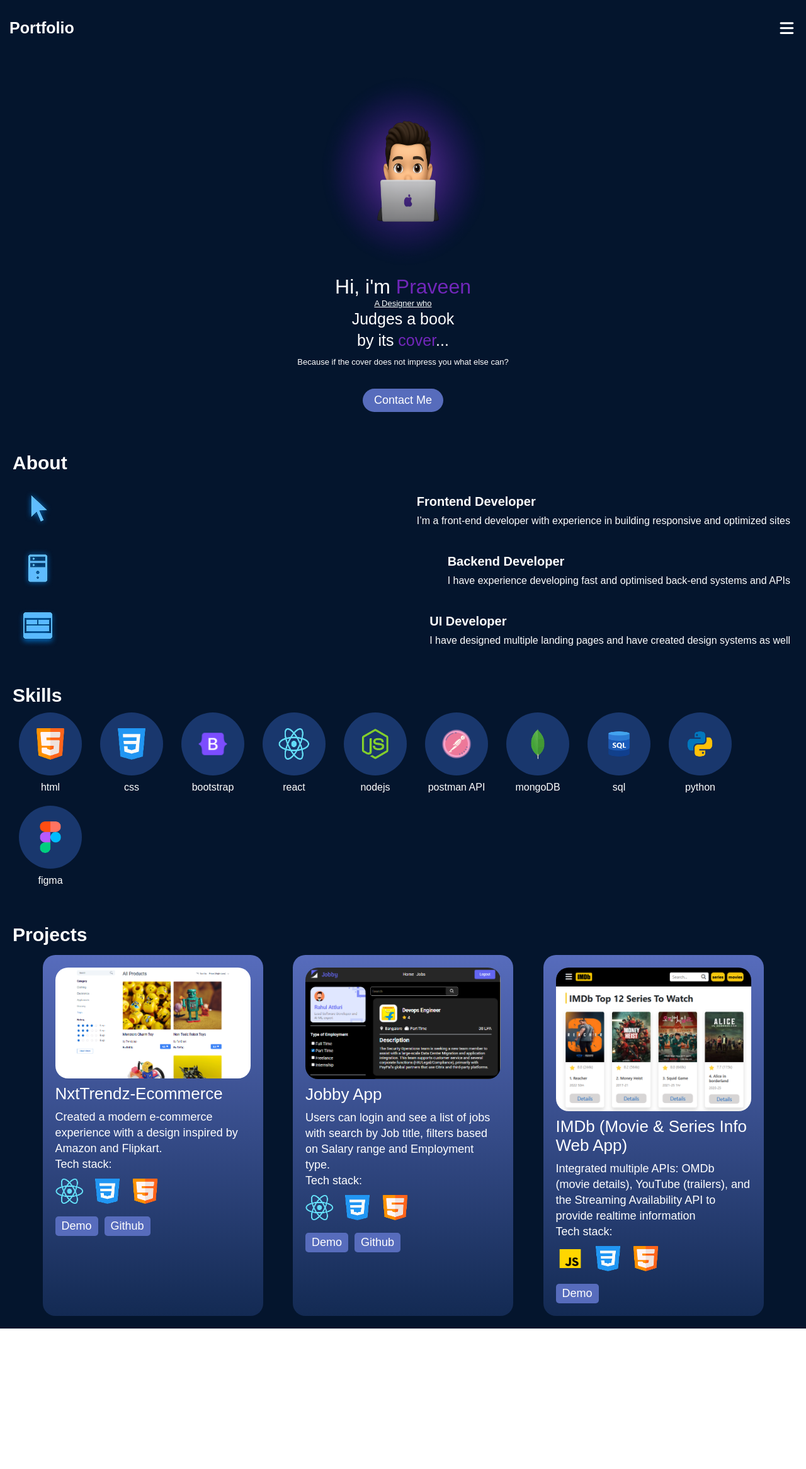
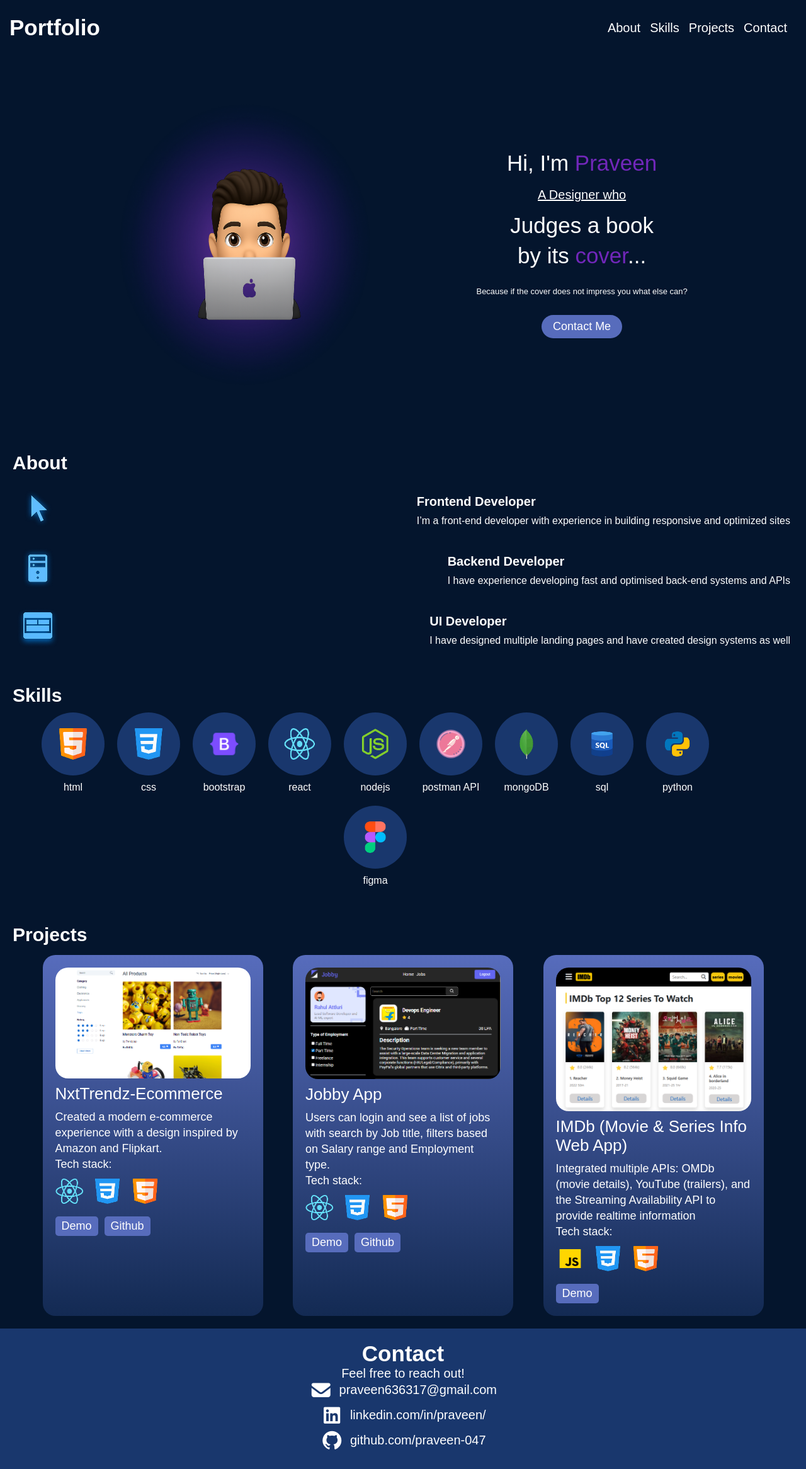
Before and after one commit to praveen-047/my-portfolio, a plain HTML site: page index.html in a window 1280 px wide. Shown: the whole page at 63% size. Before the commit the page ends 2109 px from the top, so only its background shows below. Drawn offline with Linux system fonts and the light colour scheme; a web font is replaced by a local one.

Commit message:
third update

```diff
--- a/index.css
+++ b/index.css
@@ -8,6 +8,7 @@
   font-weight: 400;
   font-style: normal;
 }
+
 .nav-bar {
   background-color: #04152d;
   width: 100vw;
@@ -25,6 +26,31 @@
 .nav-bar i {
   font-size: 25px;
 }
+.tablet-view-nav-ul{
+  display: none;
+}
+@media screen and (min-width: 768px) {
+  .tablet-view-nav-ul{
+  display: block;
+}
+  .nav-bar h1 {
+    font-size: 35px;
+  }
+  .menu-icon {
+    display: none;
+  }
+  .nav-bar {
+    display: flex;
+    justify-content: space-between;
+  }
+  .nav-ul {
+    display: flex;
+  }
+  .nav-anchor {
+    margin-right: 15px;
+    font-size: 35px;
+  }
+}
 .bg-container {
   background-color: #04152d;
   width: 100vw;
@@ -36,9 +62,9 @@
   flex-direction: column;
   justify-content: space-evenly;
   align-items: center;
-  min-height:70vh;
+  min-height: 70vh;
 }
-.nav-links{
+.nav-links {
   display: none;
   position: absolute; /* so it floats over other content */
   top: 70px; /* adjust based on nav-bar height */
@@ -50,18 +76,18 @@
   padding: 15px 25px;
   z-index: 20; /* ensures it's above profile image */
 }
-.show-nav{
+.show-nav {
   display: block;
 }
-.nav-links .nav-ul {
+.nav-ul {
   margin: 0;
   padding: 0;
 }
-.nav-links .nav-ul .nav-li{
+.nav-li {
   list-style-type: none;
   cursor: pointer;
 }
-.nav-li .nav-anchor{
+.nav-anchor {
   text-decoration: none;
   color: white;
   font-size: 20px;
@@ -69,8 +95,8 @@
   margin-bottom: 5px;
 }
 .profile-container {
-  width: 260px;
-  height: 300px;
+  width: 100%;
+  height: 390px;
   background-image: url("./Gradient.png");
   background-size: cover;
   display: flex;
@@ -85,6 +111,9 @@
 .profile-discription {
   text-align: center;
   color: white;
+  display: flex;
+  flex-direction: column;
+  align-items: center;
 }
 .profile-para1 {
   font-size: 13px;
@@ -95,36 +124,72 @@
   font-size: 25px;
   line-height: 137%;
 }
-.cover{
-    color: #7127BA;
+@media screen and (min-width: 768px) {
+  .profile-and-discription-container {
+    display: flex;
+    width: 100%;
+    justify-content: space-evenly;
+    align-items: center;
+  }
+  .profile-container {
+    width: 400px;
+    height: 450px;
+  }
+  .profile-image {
+    width: 250px;
+    height: 300px;
+    margin-left: 15px;
+  }
+  .profile-discription h1{
+    font-size: 35px;
+    margin-bottom: 15px;
+  }
+  .profile-para1 {
+    margin-bottom: 20px;
+    margin-top: 10px;
+    font-size: 20px;
+    line-height: 10px;
+  }
+  .profile-para2 {
+    margin-bottom: 10px;
+    margin-top: 10px;
+    font-size: 30px;
+  }
+  .profile-heading {
+    font-size: 25px;
+    line-height: 137%;
+  }
+}
+.cover {
+  color: #7127ba;
 }
 .profile-para2 {
   font-size: 13px;
   letter-spacing: 2%;
   margin-top: 10px;
 }
-.contact-btn{
+
+.contact-btn {
   color: white;
-    background-color: #576CBC;
+  background-color: #576cbc;
   padding: 8px 18px;
   border-width: 0px;
   border-radius: 25px;
+  margin-top: 20px;
   font-size: 18px;
-    margin-top: 20px;
   cursor: pointer;
 }
 
-
 /* about container */
-.about-container{
+.about-container {
   margin-top: 50px;
 }
-.section-heading{
+.section-heading {
   color: white;
   font-size: 30px;
   font-weight: 600;
 }
-.about-card{
+.about-card {
   display: flex;
   justify-content: space-between;
   align-items: center;
@@ -132,42 +197,41 @@
   margin: 15px 0px;
   padding: 5px;
 }
-.about-card:hover{
-  background: linear-gradient(to right ,#A5D7E899, #FFFFFF00);
+.about-card:hover {
+  background: linear-gradient(to right, #a5d7e899, #ffffff00);
   backdrop-filter: blur(5px);
 }
-.about-images{
+.about-images {
   margin-right: 15px;
 }
-.about-para{
+.about-para {
   font-size: 16px;
   color: white;
   line-height: 140%;
 }
-.about-para-span{
+.about-para-span {
   font-size: 20px;
   font-weight: 600;
   line-height: 40px;
 }
 
-
 /* skills container */
-.skills-container{
+.skills-container {
   margin-top: 50px;
 }
-.skill-card p{
+.skill-card p {
   text-align: center;
   color: white;
   margin-bottom: 10px;
 }
-.skills-flex-wrap{
+.skills-flex-wrap {
   width: 90vw;
   display: flex;
-  justify-content: space-between;
+  justify-content: center;
   flex-wrap: wrap;
 }
-.skills-img-container{
-  background-color: #19376D;
+.skills-img-container {
+  background-color: #19376d;
   border-radius: 100%;
   margin: 10px;
   width: 100px;
@@ -177,43 +241,35 @@
   justify-content: center;
   align-items: center;
 }
-.skill-image{
+.skill-image {
   width: 50px;
   height: 50px;
 }
 
-
-
-
-
-
-
 /* project section */
-.projects-container{
+.projects-container {
   margin-top: 50px;
 }
-.projects-card-container{
+.projects-card-container {
   display: flex;
   flex-wrap: wrap;
   justify-content: space-evenly;
 }
-.project-card{
+.project-card {
   max-width: 350px;
-  background: linear-gradient(to top,#132A53,#576CBC);
+  background: linear-gradient(to top, #132a53, #576cbc);
   padding: 20px;
   border-radius: 20px;
   margin-top: 15px;
 }
-.project-image-container{
+.project-image-container {
   width: 100%;
-
-
 }
-.project-image{
+.project-image {
   width: 100%;
   border-radius: 20px;
 }
-.project-heading{
+.project-heading {
   color: white;
   font-size: 26px;
   text-align: left;
@@ -222,33 +278,72 @@
   line-height: 30px;
   margin-bottom: 10px;
 }
-.project-para{
+.project-para {
   color: white;
   font-size: 18px;
   line-height: 25px;
 }
-.tech-stack{
+.tech-stack {
   display: flex;
   flex-wrap: wrap;
 }
-.tech-stack-image{
+.tech-stack-image {
   width: 45px;
   height: 40px;
   margin: 10px 15px 10px 0px;
 }
-.demo-source-container{
+.demo-source-container {
   display: flex;
   margin-top: 10px;
 }
-.demo{
-  background-color: #576CBC;
+.demo {
+  background-color: #576cbc;
   padding: 5px 10px;
   margin-right: 10px;
   border-radius: 5px;
 }
-.demo-source-link{
+.demo-source-link {
   text-decoration: none;
   color: white;
   font-size: 18px;
   font-weight: 500;
 }
+
+/* contact container */
+.contact-container {
+  width: 100%;
+  display: flex;
+  flex-direction: column;
+  align-items: center;
+  padding: 20px;
+  background-color: #19376d;
+}
+.contact-heading-container h1 {
+  color: white;
+  font-size: 35px;
+  font-weight: 600;
+  text-align: center;
+}
+.contact-heading-container p {
+  color: white;
+  font-size: 20px;
+  text-align: center;
+}
+.contact {
+  width: 100%;
+  display: flex;
+  flex-direction: row;
+  align-items: center;
+  justify-content: center;
+  margin-bottom: 10px;
+}
+.contact-icon {
+  color: white;
+  font-size: 30px;
+  margin-right: 10px;
+}
+.contact-text {
+  color: white;
+  font-size: 20px;
+  text-decoration: none;
+}
--- a/index.html
+++ b/index.html
@@ -17,6 +17,22 @@
     <div class="nav-bar">
       <h1>Portfolio</h1>
       <i class="fa-solid fa-bars menu-icon"></i>
+      <div class="tablet-view-nav-ul">
+        <ul class="nav-ul">
+          <li class="nav-li">
+            <a class="nav-anchor" href="#about">About</a>
+          </li>
+          <li class="nav-li">
+            <a class="nav-anchor" href="#skills">Skills</a>
+          </li>
+          <li class="nav-li">
+            <a class="nav-anchor" href="#projects">Projects</a>
+          </li>
+          <li class="nav-li">
+            <a class="nav-anchor" href="#contact">Contact</a>
+          </li>
+        </ul>
+      </div>
     </div>
     <div class="bg-container">
       <div class="home-container">
@@ -36,11 +52,13 @@
             </li>
           </ul>
         </div>
+
+        <div class="profile-and-discription-container">
           <div class="profile-container">
             <img class="profile-image" src="./profile2.png" alt="profile" />
           </div>
           <div class="profile-discription">
-          <h1>Hi, i'm <span class="cover">Praveen</span></h1>
+            <h1>Hi, I'm <span class="cover">Praveen</span></h1>
             <p class="profile-para1">A Designer who</p>
             <h1 class="profile-heading">
               Judges a book <br />by its <span class="cover">cover</span>...
@@ -48,12 +66,15 @@
             <p class="profile-para2">
               Because if the cover does not impress you what else can?
             </p>
+              <button class="contact-btn" type="button">Contact Me</button>
+
           </div>
-        <button class="contact-btn" type="button">Contact Me</button>
+        </div>
       </div>
 
       <div class="about-container" id="about">
         <h1 class="section-heading">About</h1>
+
         <div class="about-card">
           <img class="about-images" src="./frontend.png" alt="frontend" />
           <p class="about-para">
@@ -154,21 +175,21 @@
         </div>
       </div>
 
-
-
       <div class="projects-container" id="projects">
         <h1 class="section-heading">Projects</h1>
         <div class="projects-card-container">
-
-
           <div class="project-card">
             <div class="project-image-container">
-              <img class="project-image" src="./nxtrendz.png" alt="nxt trendz" />
+              <img
+                class="project-image"
+                src="./nxtrendz.png"
+                alt="nxt trendz"
+              />
             </div>
             <h1 class="project-heading">NxtTrendz-Ecommerce</h1>
             <p class="project-para">
               Created a modern e-commerce experience with a design inspired by
-              Amazon and Flipkart.<br>Tech stack:
+              Amazon and Flipkart.<br />Tech stack:
             </p>
             <div class="tech-stack">
               <img class="tech-stack-image" src="./react.png" alt="react" />
@@ -199,8 +220,9 @@
             </div>
             <h1 class="project-heading">Jobby App</h1>
             <p class="project-para">
-              Users can login and see a list of jobs with search by Job title, filters based on Salary range and Employment type.
-              <br>Tech stack:
+              Users can login and see a list of jobs with search by Job title,
+              filters based on Salary range and Employment type.
+              <br />Tech stack:
             </p>
             <div class="tech-stack">
               <img class="tech-stack-image" src="./react.png" alt="react" />
@@ -225,17 +247,22 @@
             </div>
           </div>
 
-
           <div class="project-card">
             <div class="project-image-container">
               <img class="project-image" src="./imdb.png" alt="nxt trendz" />
             </div>
             <h1 class="project-heading">IMDb (Movie & Series Info Web App)</h1>
             <p class="project-para">
-              Integrated multiple APIs: OMDb (movie details), YouTube (trailers), and the Streaming Availability API to provide realtime information<br>Tech stack:
+              Integrated multiple APIs: OMDb (movie details), YouTube
+              (trailers), and the Streaming Availability API to provide realtime
+              information<br />Tech stack:
             </p>
             <div class="tech-stack">
-              <img class="tech-stack-image" src="./javascript.png" alt="react" />
+              <img
+                class="tech-stack-image"
+                src="./javascript.png"
+                alt="react"
+              />
               <img class="tech-stack-image" src="./css.png" alt="css" />
               <img class="tech-stack-image" src="./html.png" alt="html" />
             </div>
@@ -249,7 +276,45 @@
               </div>
             </div>
           </div>
+        </div>
+      </div>
+    </div>
 
+    <div class="contact-container" id="contact">
+      <div class="contact-heading-container">
+        <h1>Contact</h1>
+        <p>Feel free to reach out!</p>
+      </div>
+      <div class="contact-details-container">
+        <div class="contact">
+          <i class="fa-solid fa-envelope contact-icon"></i>
+          <a
+            class="contact-text"
+            href="mailto:praveen636317@gmail.com"
+            target="_blank"
+          >
+            praveen636317@gmail.com
+          </a>
+        </div>
+        <div class="contact">
+          <i class="fa-brands fa-linkedin contact-icon"></i>
+          <a
+            class="contact-text"
+            href="https://www.linkedin.com/in/praveen-s-93856127a/"
+            target="_blank"
+          >
+            linkedin.com/in/praveen/
+          </a>
+        </div>
+        <div class="contact">
+          <i class="fa-brands fa-github contact-icon"></i>
+          <a
+            class="contact-text"
+            href="https://github.com/praveen-047"
+            target="_blank"
+          >
+            github.com/praveen-047
+          </a>
         </div>
       </div>
     </div>
```
Lines whose indentation alone changed are shown as unchanged.
